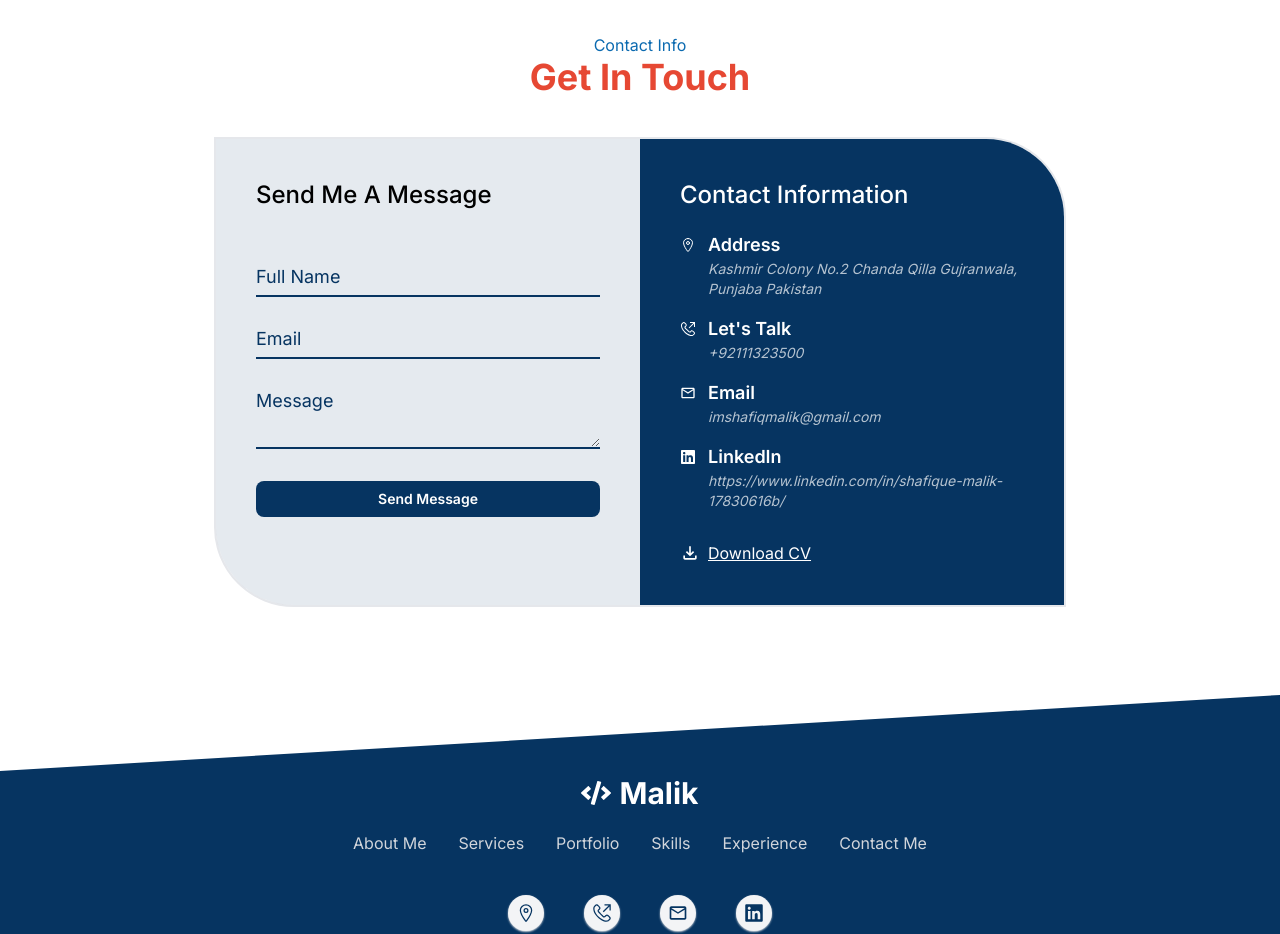
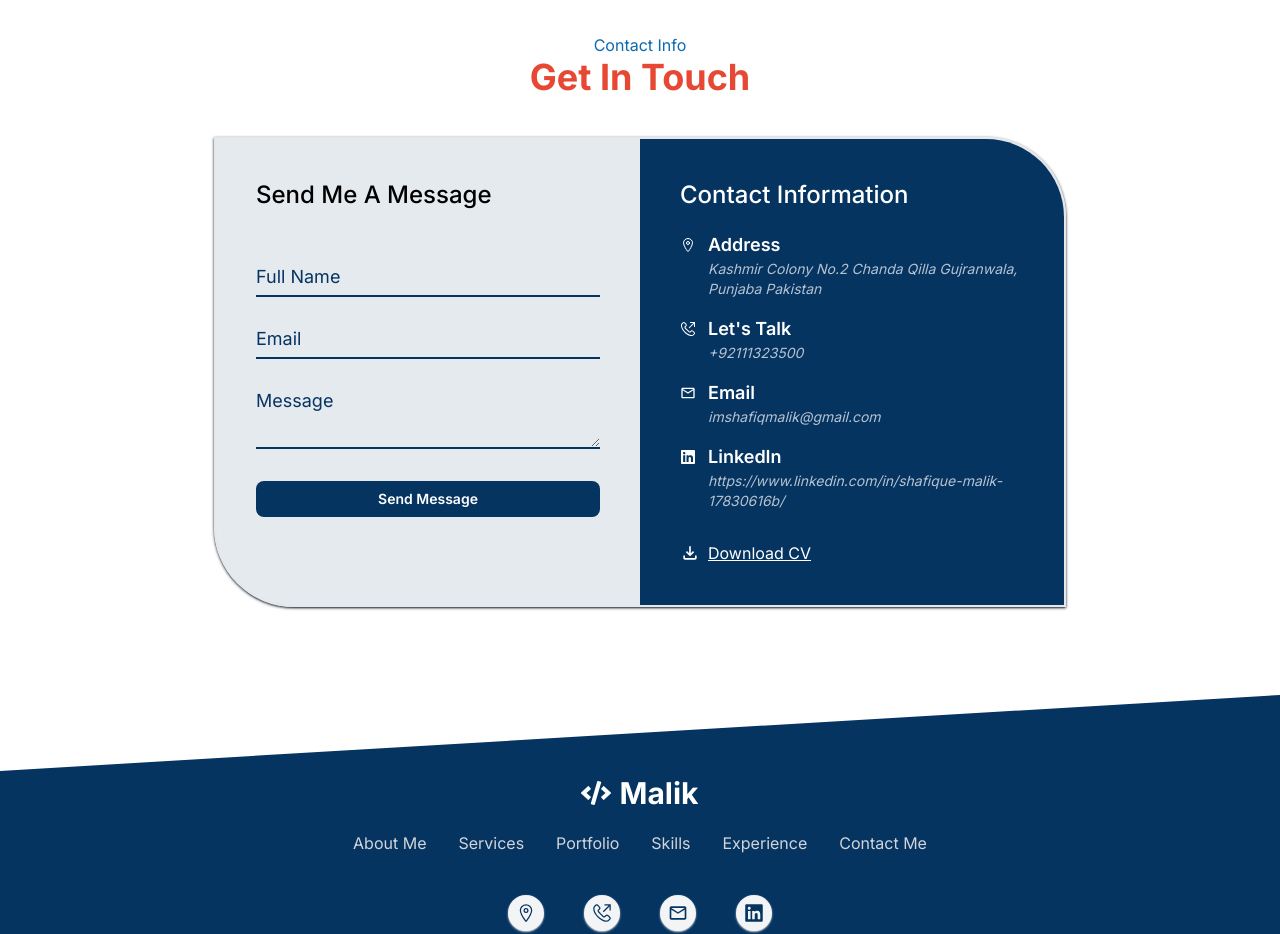
Before and after one commit to ShafiqueMalik/shafique-portfolio, a Next.js app: page / in a window 1280 px wide. Shown: the part 4280-5214 px from the top of the page. Built offline with nearby package versions, Linux system fonts and the light colour scheme.

Commit message:
other little tweeks

```diff
--- a/src/components/sections/ContactSection/index.tsx
+++ b/src/components/sections/ContactSection/index.tsx
@@ -21,14 +21,15 @@ const ContactSection = () => {
           className="grid border-2 rounded-3xl
         lg:rounded-none grid-cols-1 md:grid-cols-[1fr_1fr] lg:rounded-tr-[80px] lg:rounded-bl-[80px]
         overflow-hidden
-        dark:border-gray-600
+        dark:border-gray-900
+        shadow shadow-gray-800
         "
         >
-          <div className=" bg-primary/10 px-5 md:px-10 py-10 dark:bg-dark">
+          <div className=" bg-primary/10 px-5 md:px-10 py-10 dark:bg-dark-light">
             <h3 className="text-2xl font-medium">Send Me A Message</h3>
             <ContactForm />
           </div>
-          <div className="bg-primary text-white  px-5 md:px-10 py-10 dark:bg-dark-light">
+          <div className="bg-primary text-white  px-5 md:px-10 py-10 dark:bg-dark">
             <h3 className="text-2xl font-medium mb-5">Contact Information</h3>
 
             <ul className="space-y-4 ">
--- a/src/components/sections/PortfolioSection/PortfolioCard.tsx
+++ b/src/components/sections/PortfolioSection/PortfolioCard.tsx
@@ -10,7 +10,7 @@ export default function PortfolioCard({ project }: PortfolioCardProps) {
   return (
     <div
       className="relative group overflow-hidden  rounded-lg shadow-lg transform transition-transform
-     duration-300 hover:scale-105 dark:shadow-none dark:border dark:border-gray-400"
+     duration-300 hover:scale-105 dark:shadow-none dark:border dark:border-gray-500"
     >
       <Image
         src={project.thumbnail}
```
